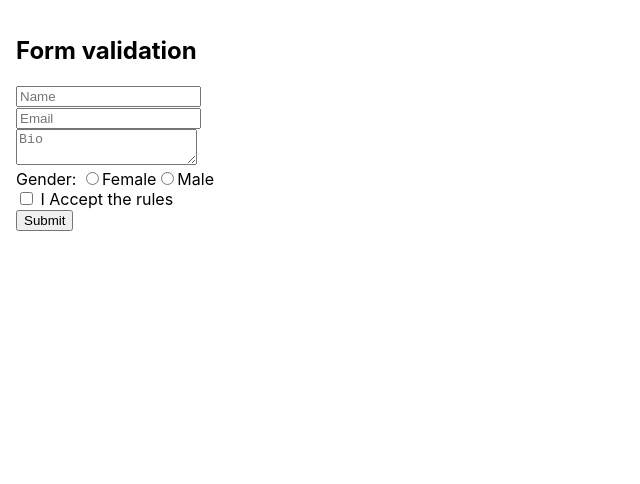
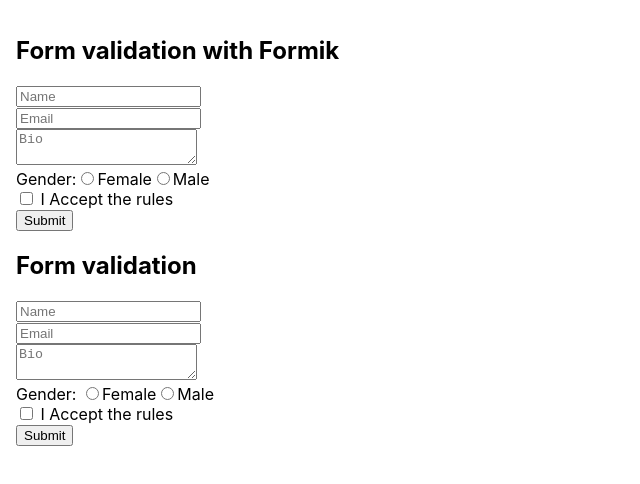
Before and after one commit to PabloMD/rs-4-events, a React (Create React App) app: page / in a window 1280 px wide. Shown: the top 484 px of the page, without its empty margins (0-640 px from the left). Built offline with nearby package versions, Linux system fonts and the light colour scheme.

Commit message:
validation with Formik

```diff
--- a/package.json
+++ b/package.json
@@ -6,6 +6,7 @@
     "@testing-library/jest-dom": "^5.11.9",
     "@testing-library/react": "^11.2.5",
     "@testing-library/user-event": "^12.8.3",
+    "formik": "^2.2.6",
     "react": "^17.0.1",
     "react-dom": "^17.0.1",
     "react-scripts": "4.0.3",
--- a/src/App.js
+++ b/src/App.js
@@ -1,4 +1,5 @@
 import './App.css';
+import FormikValidation from './components/FormikValidation';
 import FormValidation from './components/FormValidation';
 
 // import RestaurantCalc, { RestaurantCalcFunc } from './components/RestaurantCalc';
@@ -7,6 +8,7 @@
 function App() {
   return (
     <div className="App">
+      <FormikValidation />
       <FormValidation />
       {/* <RestaurantCalc /> */}
       {/* <RestaurantCalcFunc /> */}
--- a/src/components/FormValidation/FormValidation.js
+++ b/src/components/FormValidation/FormValidation.js
@@ -77,13 +77,11 @@
                     </InputWrapper>
                     <InputWrapper errors={this.state.errors.gender}>
                         <label>Gender: </label>
-                        {genderOptions.map((item, i) => {
-                            return(
+                        {genderOptions.map((item, i) =>(
                                 <label  key={item.id}>
                                     <input name="gender" type="radio" checked={this.state.gender === item.value} value={item.value} onChange={this.onInputChange} />{item.value}
                                 </label>
-                            );
-                        })}
+                        ))}
                     </InputWrapper>
 
                     <InputWrapper errors={this.state.errors.regulations}>
--- a/src/components/FormValidation/InputWrapper.js
+++ b/src/components/FormValidation/InputWrapper.js
@@ -1,13 +1,14 @@
 
 const InputWrapper = ({children, errors}) => {
-    const errorPresent = () => errors !== undefined && errors.length;
-    const showErrors = () => (errorPresent() ? <div className="errors"><p>{errors}</p></div>: null);
-
-    return(
-        <div className={errorPresent() ? 'withErrors' : null}>
+    return (
+        <div className={ errors ? 'withErrors' : null}>
             {children}
 
-            {showErrors()}
+            { errors && (
+                <div className="errors">
+                    <p>{errors}</p>
+                </div>
+            )}
         </div>
     );
 };
--- /dev/null
+++ b/src/components/FormikValidation/FormikValidation.js
@@ -0,0 +1,111 @@
+import { useState } from 'react';
+import { Formik, Form, Field } from 'formik';
+import InputWrapper from './InputWrapper';
+import Section from '../Layout';
+
+const defaultProps = {
+    name: '',
+    email: '',
+    bio: '',
+    gender: '',
+    regulations: false,
+};
+
+const genderOptions = [
+    {
+        id: 1,
+        value: 'Female',
+    },
+    {
+        id: 2,
+        value: 'Male',
+    },
+];
+
+// using same CSS as FormValidation.js which is already included
+
+function FormikValidation() {
+  const [submitted, setSubmitted] = useState(false);
+    return (
+        <Section title="Form validation with Formik">
+            <Formik
+                initialValues={defaultProps}
+                validate={(values) => {
+                    setSubmitted(false);
+                    const errors = {};
+                    if (!values.email) {
+                        errors.email = 'Required';
+                    } else if (
+                        !/^[A-Z0-9._%+-]+@[A-Z0-9.-]+\.[A-Z]{2,}$/i.test(
+                            values.email
+                        )
+                    ) {
+                        errors.email = 'Invalid email address';
+                    }
+                    if (!values.name) {
+                        errors.name = 'Required';
+                    }
+                    if (!values.bio) {
+                        errors.bio = 'Required';
+                    }
+                    if (!values.gender) {
+                        errors.gender = 'Required';
+                    }
+
+                    if (!values.regulations) {
+                        errors.regulations = 'Required';
+                    }
+
+                    return errors;
+                }}
+                onSubmit={(values, { resetForm }) => {
+                    setSubmitted(true);
+                    resetForm();
+                }}
+            >
+                {({ errors }) => (
+                    <Form>
+                        {submitted ? <h2>Thanks for sending!</h2> : null}
+                        <InputWrapper {...{ name: 'name', errors }}>
+                            <Field placeholder="Name" type="text" name="name" />
+                        </InputWrapper>
+                        <InputWrapper {...{ name: 'email', errors }}>
+                            <Field
+                                placeholder="Email"
+                                type="email"
+                                name="email"
+                            />
+                        </InputWrapper>
+                        <InputWrapper {...{ name: 'bio', errors }}>
+                            <Field placeholder="Bio" as="textarea" name="bio" />
+                        </InputWrapper>
+                        <InputWrapper {...{ name: 'gender', errors }}>
+                            <span id="gender-label-group">Gender:</span>
+                            <span aria-labelledby="gender-label-group">
+                                {genderOptions.map((item, i) => (
+                                    <label key={item.id}>
+                                        <Field
+                                            name="gender"
+                                            type="radio"
+                                            value={item.value}
+                                        />
+                                        {item.value}
+                                    </label>
+                                ))}
+                            </span>
+                        </InputWrapper>
+                        <InputWrapper {...{ name: 'regulations', errors }}>
+                            <label>
+                                <Field type="checkbox" name="regulations" /> I
+                                Accept the rules
+                            </label>
+                        </InputWrapper>
+                        <button type="submit">Submit</button>
+                    </Form>
+                )}
+            </Formik>
+        </Section>
+    );
+}
+
+export default FormikValidation;
--- /dev/null
+++ b/src/components/FormikValidation/InputWrapper.js
@@ -0,0 +1,21 @@
+import { ErrorMessage } from 'formik';
+
+const InputWrapper = ({ children, errors, name }) => {
+    return (
+        <div className={errors[name] ? 'withErrors' : null}>
+            {children}
+
+            {errors[name] && (
+                <ErrorMessage name={name}>
+                    {(msg) => (
+                        <div className="errors">
+                            <p>{msg}</p>
+                        </div>
+                    )}
+                </ErrorMessage>
+            )}
+        </div>
+    );
+};
+
+export default InputWrapper;
--- /dev/null
+++ b/src/components/FormikValidation/index.js
@@ -0,0 +1 @@
+export { default } from './FormikValidation';
```
Also changed, not shown: src/components/RestaurantCalc/RestaurantCalcFunc.js (+41 -21 lines), .prettierrc.json (added), 1 other file (tests, documents, lock files or other folders).
